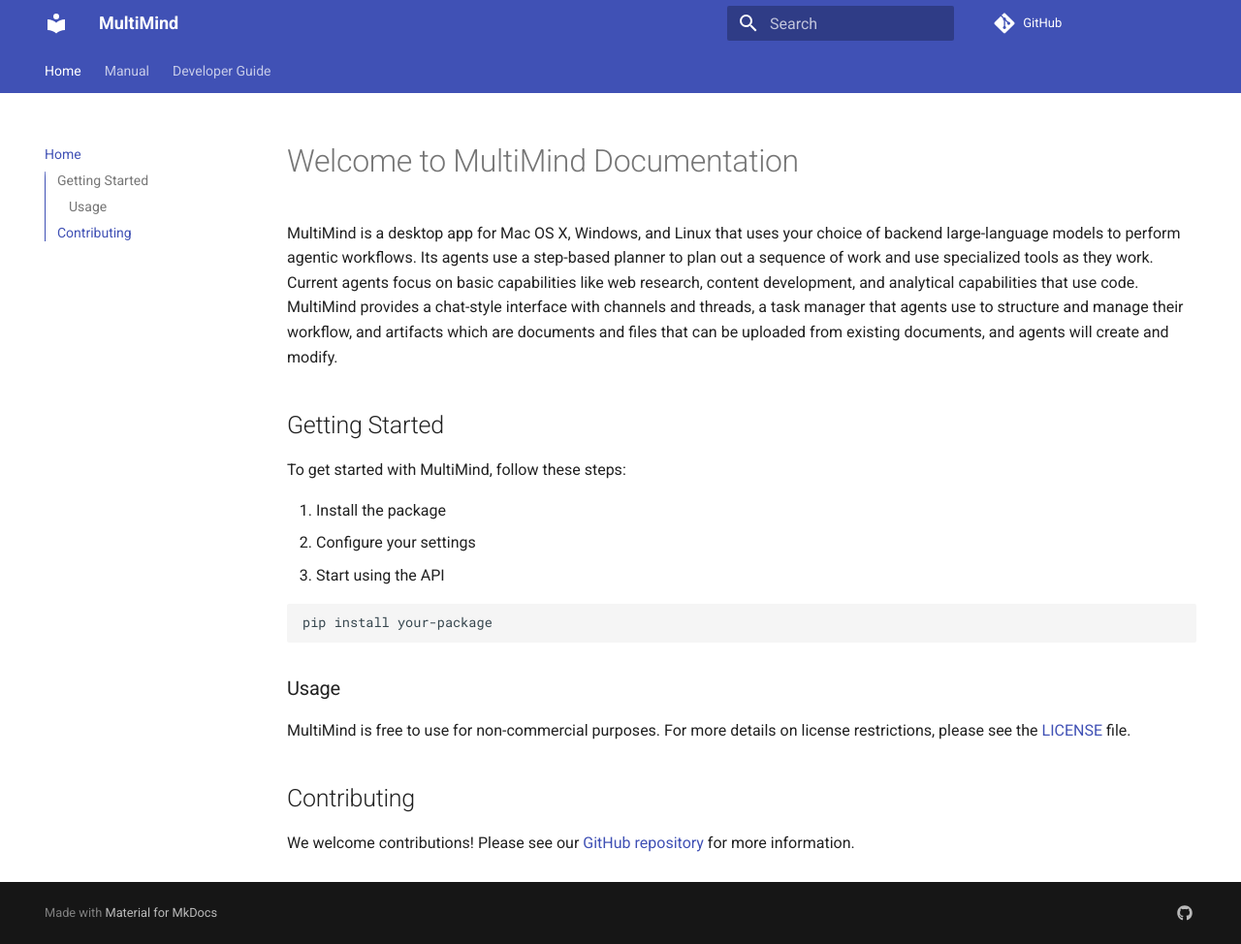
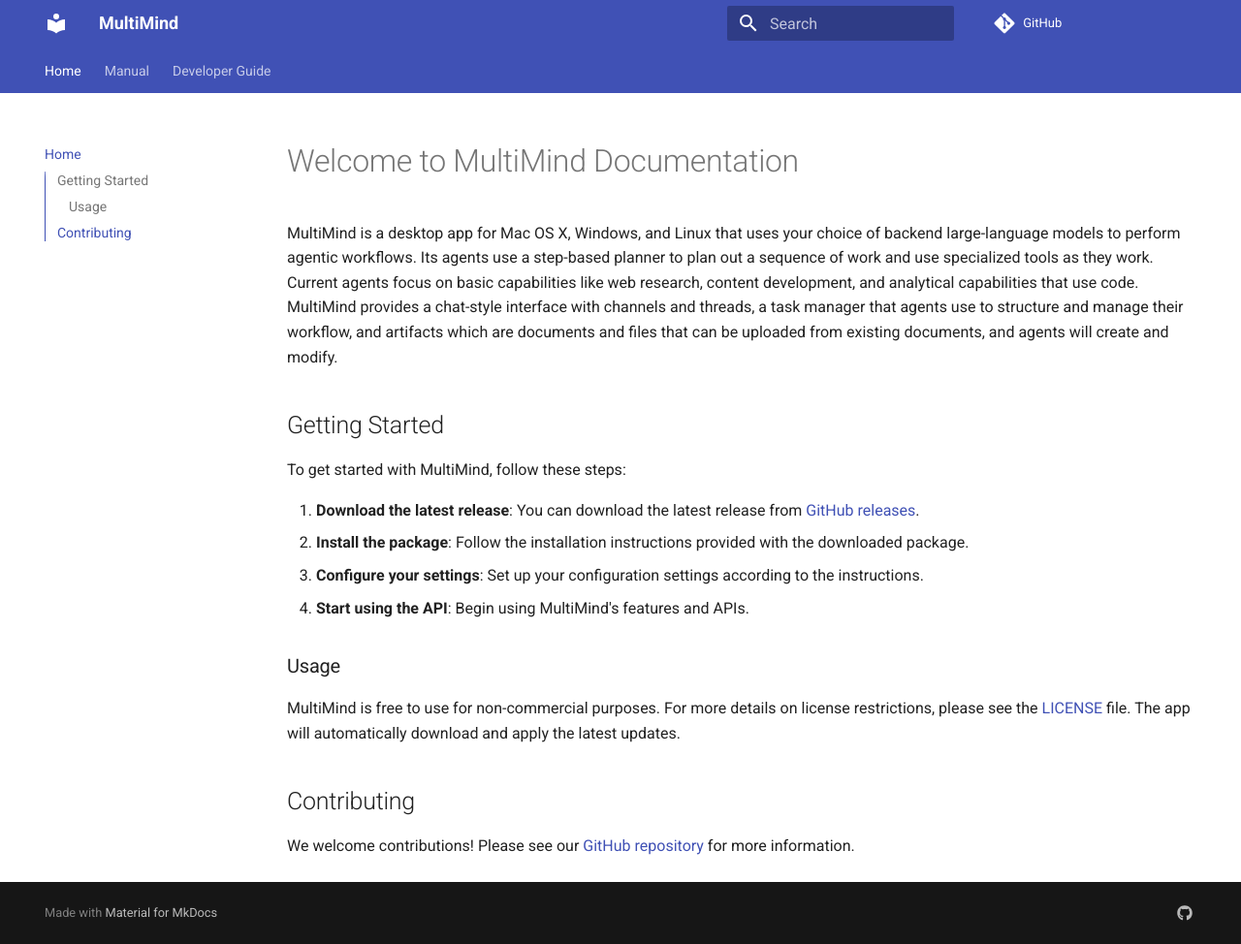
Before and after one commit to richardbowman/multimind-agent-platform, an MkDocs documentation site: the page built from docs/index.md, in a window 1280 px wide and 974 px high. Shown: the whole window at 97% size. Built offline with MkDocs 1.6.1 and Material for MkDocs 9.7.7, drawn with Linux system fonts in a browser that asks for light colours; comment, search, counter and statistics services are not loaded.

Commit message:
docs: Update getting started instructions and add auto-update info

````diff
--- a/docs/index.md
+++ b/docs/index.md
@@ -6,18 +6,15 @@ MultiMind is a desktop app for Mac OS X, Windows, and Linux that uses your choic
 
 To get started with MultiMind, follow these steps:
 
-1. Install the package
-2. Configure your settings
-3. Start using the API
-
-```bash
-pip install your-package
-```
+1. **Download the latest release**: You can download the latest release from [GitHub releases](https://github.com/richardbowman/multimind-agent-platform/releases/).
+2. **Install the package**: Follow the installation instructions provided with the downloaded package.
+3. **Configure your settings**: Set up your configuration settings according to the instructions.
+4. **Start using the API**: Begin using MultiMind's features and APIs.
 
 ### Usage
 
-MultiMind is free to use for non-commercial purposes. For more details on license restrictions, please see the [LICENSE](LICENSE) file.
+MultiMind is free to use for non-commercial purposes. For more details on license restrictions, please see the [LICENSE](LICENSE) file. The app will automatically download and apply the latest updates.
 
 ## Contributing
 
-We welcome contributions! Please see our [GitHub repository](https://github.com/yourusername/your-public-repo) for more information.
+We welcome contributions! Please see our [GitHub repository](https://github.com/richardbowman/multimind-agent-platform) for more information.
````
